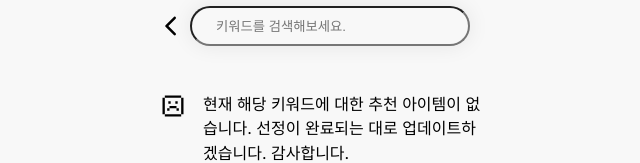
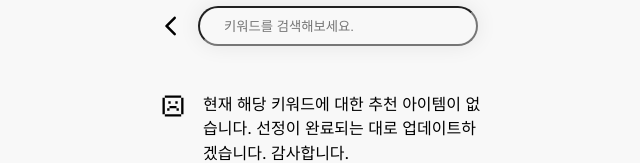
Before and after one commit to banzzak/recommendation-best-web, a Next.js app: page /1 in a window 1280 px wide. Shown: the top 163 px of the page, without its empty margins (317-957 px from the left). Built offline with nearby package versions, Linux system fonts and the light colour scheme; no server answers; the database is empty.

Commit message:
Increase the gap in the nav bar

```diff
--- a/components/navigation-bar.module.css
+++ b/components/navigation-bar.module.css
@@ -50,5 +50,5 @@
   box-sizing: border-box;
   align-items: center;
   justify-content: flex-start;
-  gap: 7px;
+  gap: 15px;
 }
```
